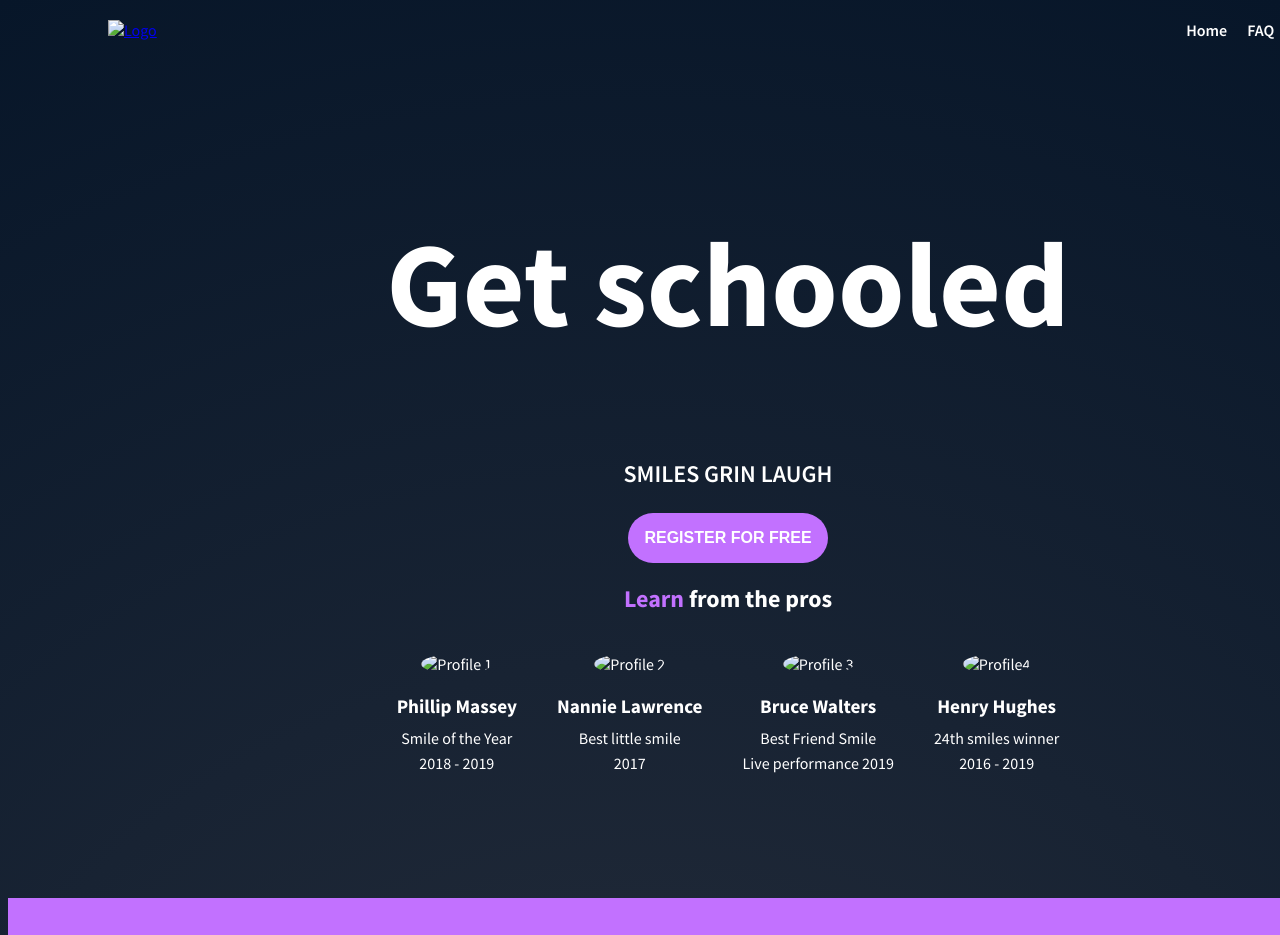
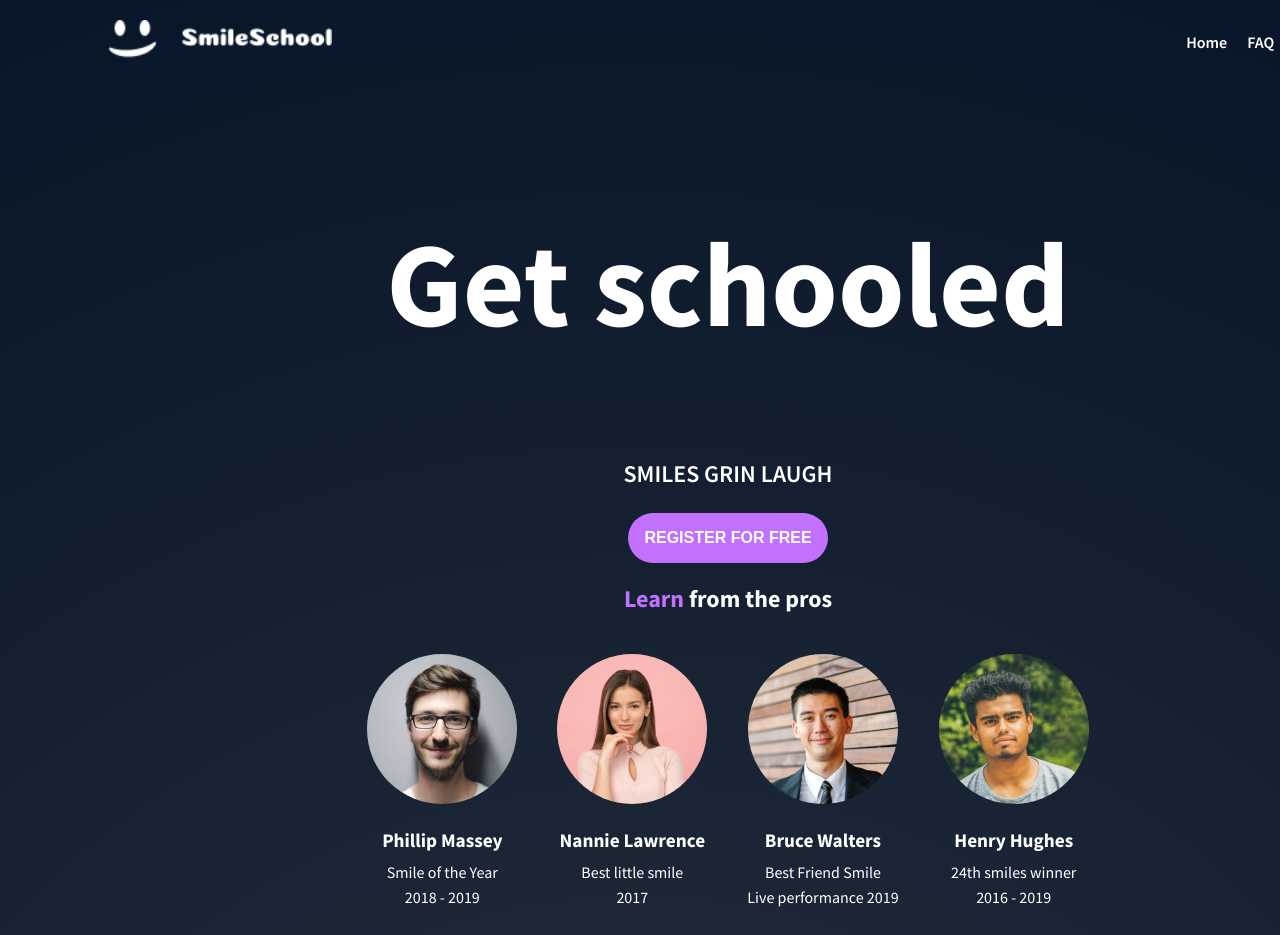
Before and after one commit to ReyesxRoyal/atlas-web-development, a plain HTML site: page css_advanced/index.html in a window 1280 px wide. Shown: the top 935 px of the page. Drawn offline with Linux system fonts and the light colour scheme.

Commit message:
Update index.html

```diff
--- a/css_advanced/index.html
+++ b/css_advanced/index.html
@@ -10,7 +10,7 @@
 <body>
     <header class="header_main">
         <a class="head-logo" href="index.html">
-            <img src="images/logo.svg" alt="Logo">
+            <img src="images/logo.png" alt="Logo">
         </a>
         <nav class="head-nav-links">
             <a href="#">Home</a>
@@ -30,25 +30,25 @@
             <h2 class="subheader"><span class="learn">Learn</span> from the pros </h2>
             <div class="profile_group_master">
                 <div class="profile_group">
-                    <img src="images/profile1.png" alt="Profile 1">
+                    <img src="images/1.png" alt="Profile 1">
                     <h3> Phillip Massey </h3>
                     <p> Smile of the Year</p>
                     <p> 2018 - 2019</p>
                 </div>
                 <div class="profile_group">
-                    <img src="images/profile2.png" alt="Profile 2">
+                    <img src="images/6.png" alt="Profile 2">
                     <h3> Nannie Lawrence</h3>
                     <p> Best little smile </p>
                     <p> 2017 </p>
                 </div>
                 <div class="profile_group">
-                    <img src="images/profile3.png" alt="Profile 3">
+                    <img src="images/7.png" alt="Profile 3">
                     <h3> Bruce Walters </h3>
                     <p> Best Friend Smile </p>
                     <p> Live performance 2019 </p>
                 </div>
                 <div class="profile_group">
-                    <img src="images/profile4.png" alt="Profile4">
+                    <img src="images/8.png" alt="Profile4">
                     <h3> Henry Hughes </h3>
                     <p> 24th smiles winner </p>
                     <p> 2016 - 2019 </p>
```
